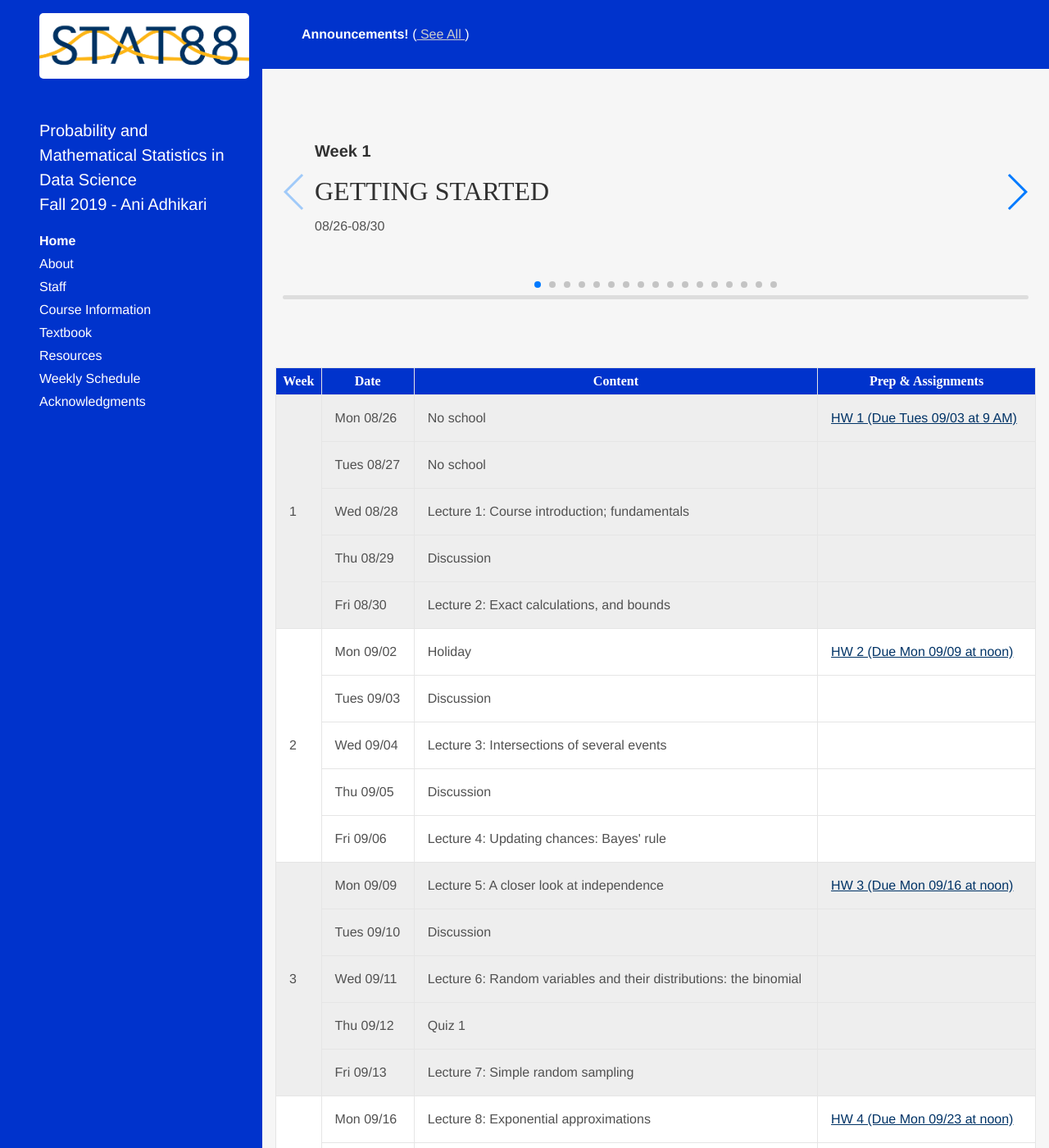
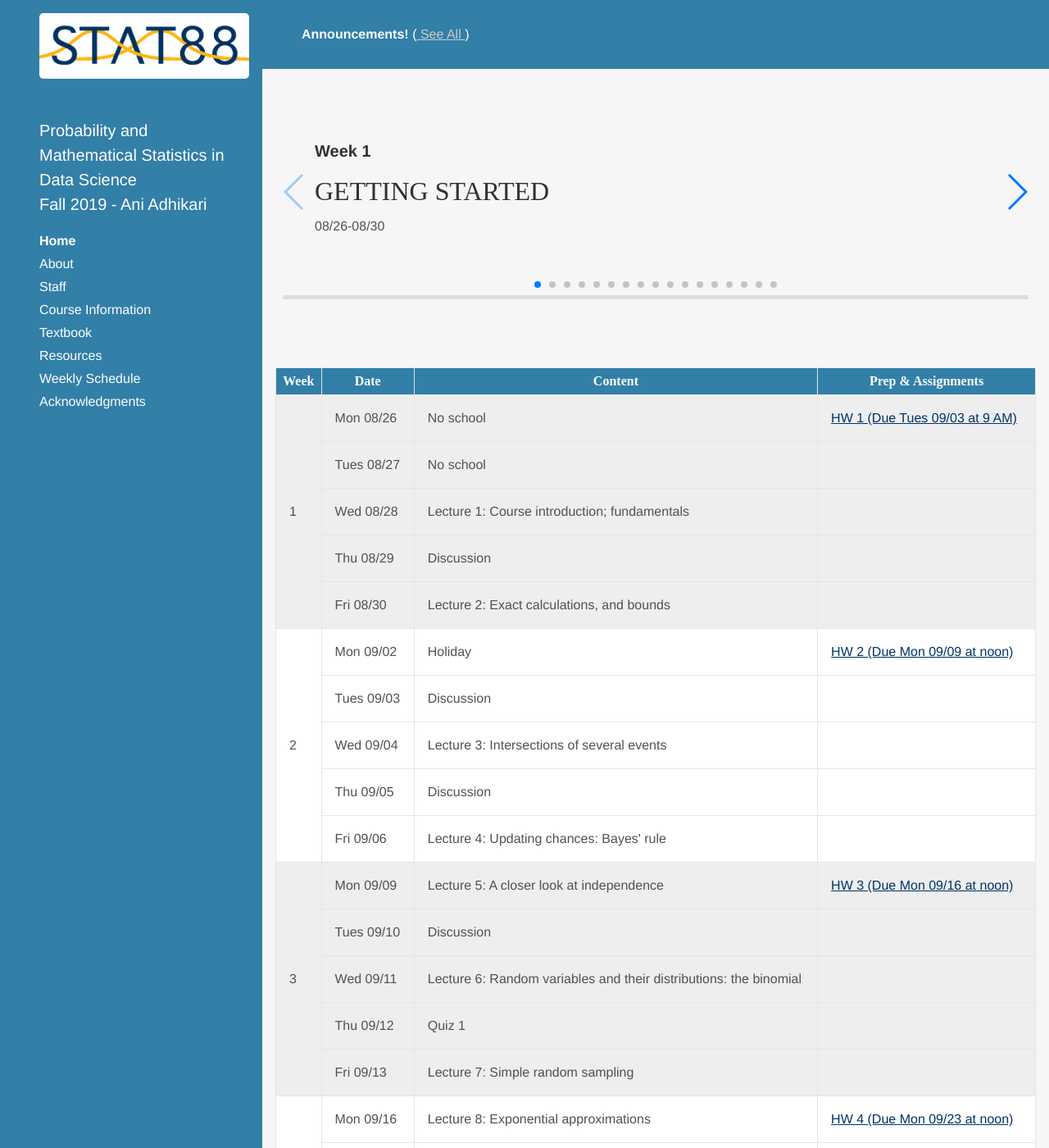
Before and after one commit to stat88/stat88.github.io, a Jekyll site: the page built from index.html, in a window 1280 px wide and 1400 px high. Shown: the whole window at 82% size. Built offline with Jekyll 4.4.1, drawn with Linux system fonts in a browser that asks for light colours; some web fonts are replaced; the list of posts is cut into pages by our own code.

Commit message:
changed site background colors

```diff
--- a/assets/css/hyde.css
+++ b/assets/css/hyde.css
@@ -61,7 +61,7 @@ th {
 }
 
 #announcements-header {
-  background-color: #0033cc;
+  background-color: #327fa8;
   color: #FFF !important;
   width:100%;
   padding: 30px;
@@ -299,7 +299,7 @@ a.sidebar-nav-item:focus {
 /*Data 8 Colors*/
 
 .theme-data .sidebar {
-  background-color: #0033cc;
+  background-color: #327fa8;
 }
 .theme-data .content a,
 .theme-data .related-posts li a:hover {
--- a/assets/css/poole.css
+++ b/assets/css/poole.css
@@ -257,7 +257,7 @@ td, th {
 }
 
 th {
-  background: #0033cc;
+  background: #327fa8;
   color: white;
 }
 
```
